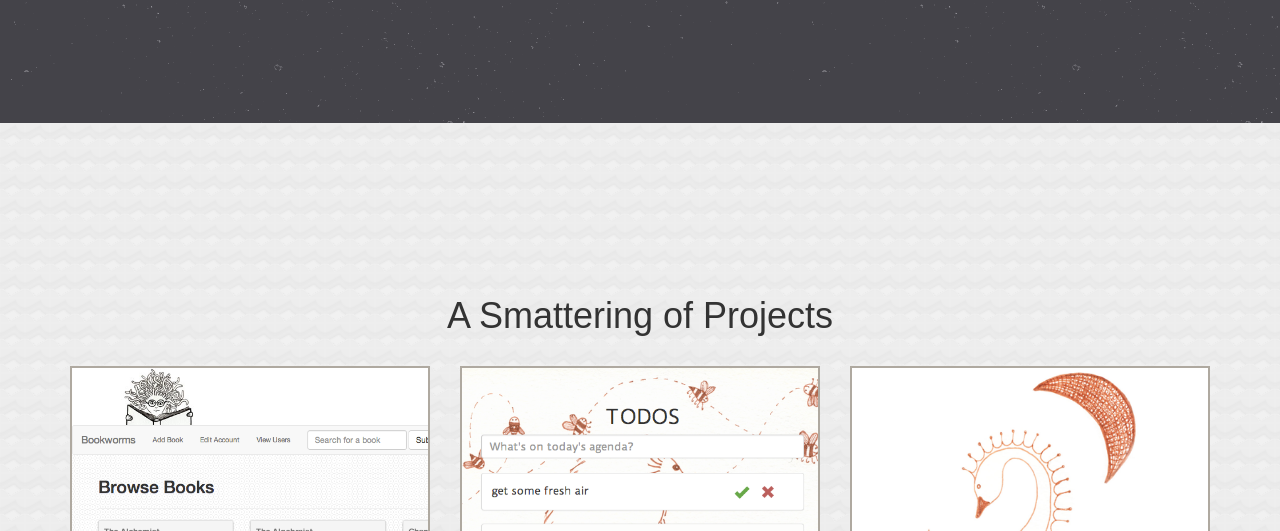
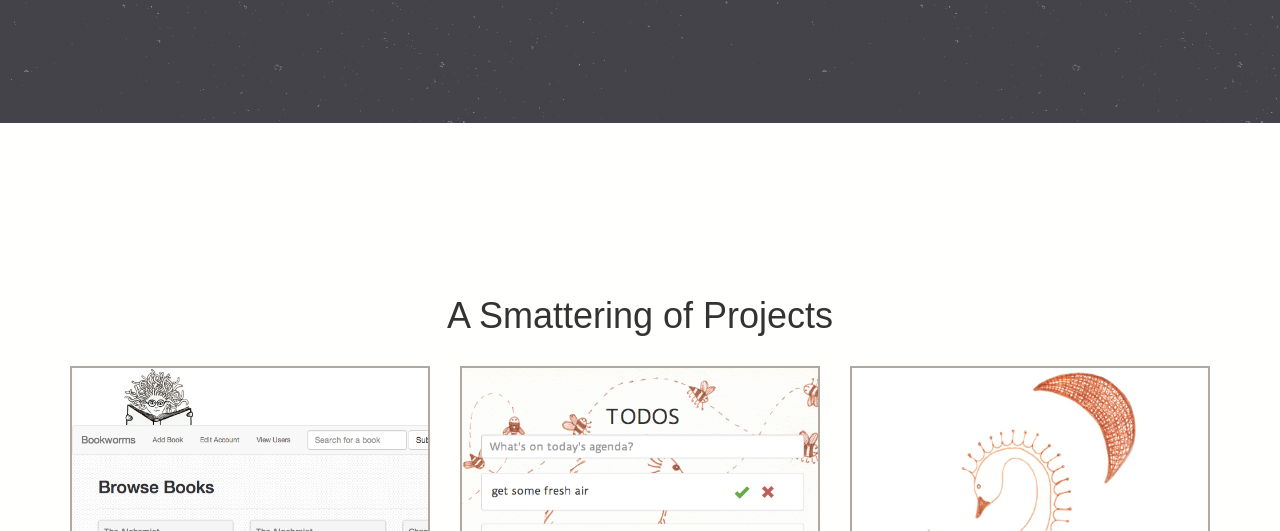
Before and after one commit to stroud109/stroud109.github.io, a plain HTML site: page index.html in a window 1280 px wide. Shown: the part 1433-1964 px from the top of the page. Drawn offline with nearby package versions, Linux system fonts and the light colour scheme.

Commit message:
Changed project page background.

```diff
--- a/css/main.css
+++ b/css/main.css
@@ -188,7 +188,8 @@ body {
 }
 
 .steph-projects {
-    background-image: url('../img/candyhole/candyhole.png');
+    /*background-image: url('../img/candyhole/candyhole.png');*/
+    background-color: #FFFFFD;
     color: #333;
     text-shadow: none;
 }
```
